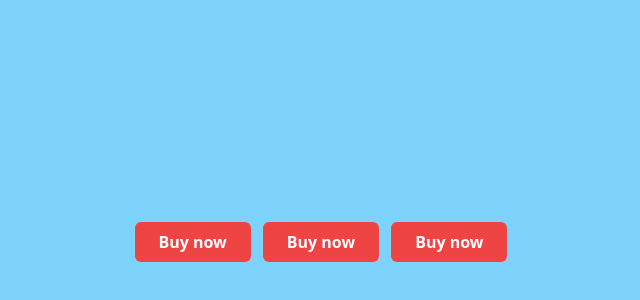
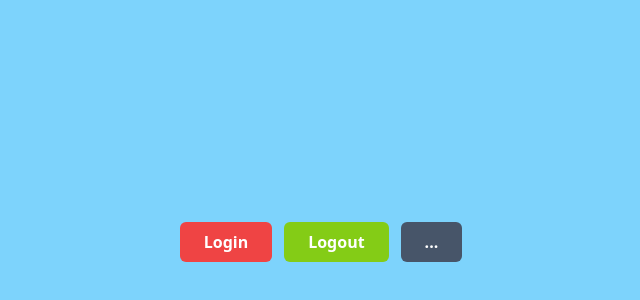
Before and after one commit to RizkyArdiansyahhh/react-with-tailwind, a React (Vite) app in the folder react-app/: page / in a window 1280 px wide. Shown: the part 158-458 px from the top of the page, without its empty margins (319-959 px from the left). Built offline with nearby package versions, Linux system fonts and the light colour scheme.

Commit message:
learn props in react

```diff
--- a/react-app/src/App.jsx
+++ b/react-app/src/App.jsx
@@ -1,10 +1,12 @@
-const ButtonRed = () => {
+/* eslint-disable react/prop-types */
+const Button = (props) => {
+  const { warna = "bg-slate-600", children = "..." } = props;
   return (
     <button
-      className="h-10 px-6 font-semibold rounded-md bg-red-500 text-white"
+      className={`h-10 px-6 font-semibold rounded-md ${warna} text-white`}
       type="submit"
     >
-      Buy now
+      {children}
     </button>
   );
 };
@@ -13,9 +15,9 @@ function App() {
   return (
     <>
       <div className="flex justify-center min-h-screen gap-x-3 items-center bg-sky-300">
-        <ButtonRed></ButtonRed>
-        <ButtonRed></ButtonRed>
-        <ButtonRed></ButtonRed>
+        <Button warna="bg-red-500">Login</Button>
+        <Button warna="bg-lime-500">Logout</Button>
+        <Button></Button>
       </div>
     </>
   );
```
